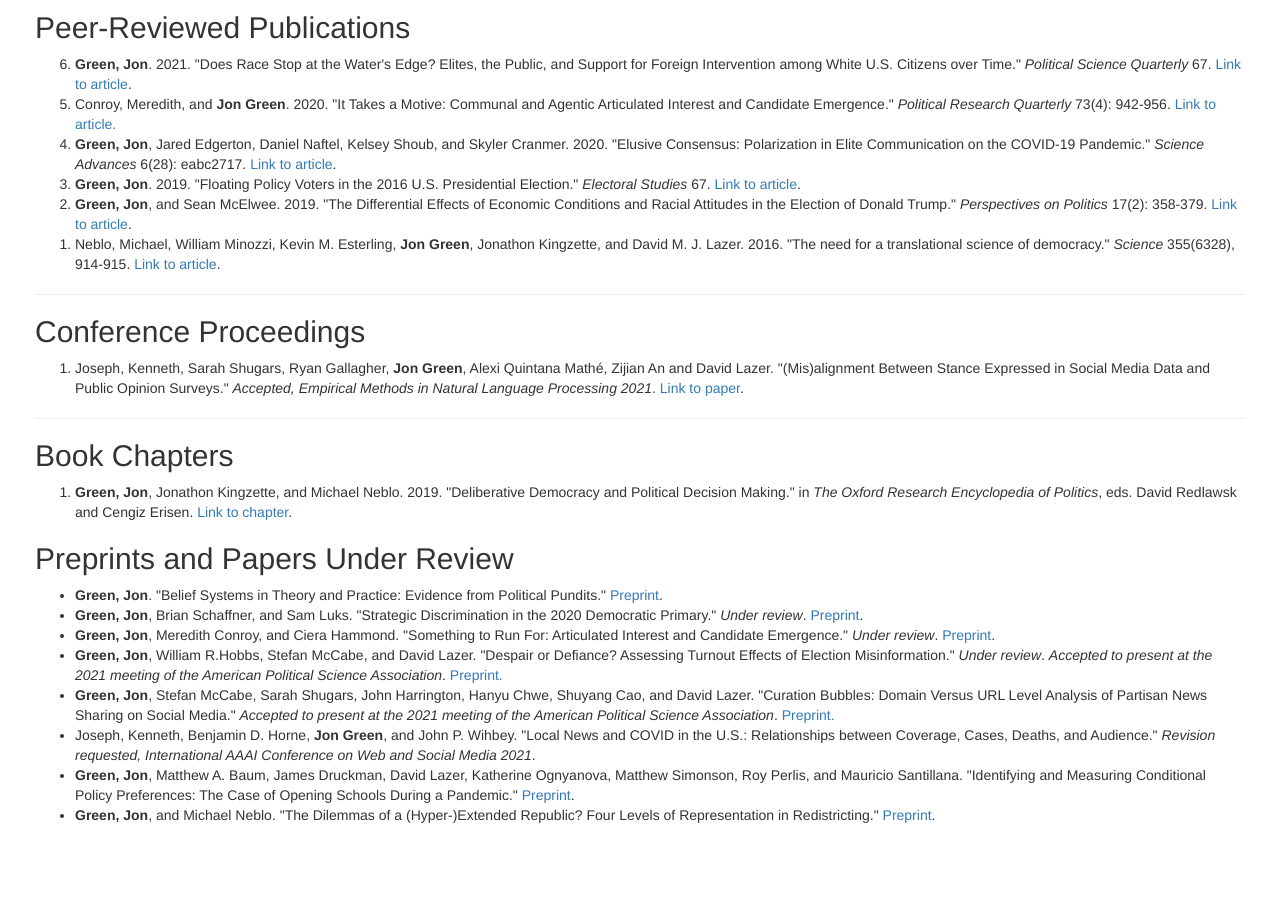
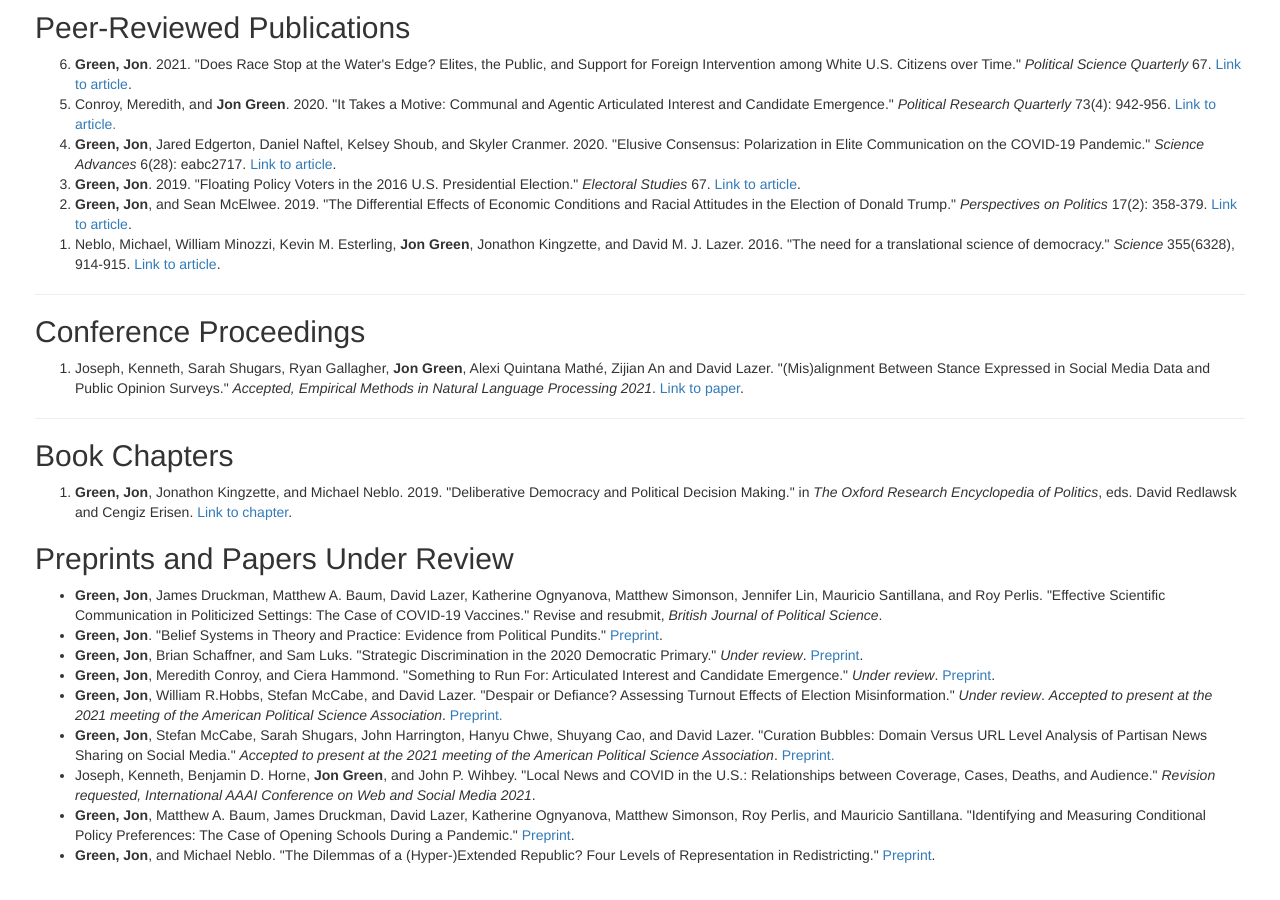
Before and after one commit to jgreen4919/jgreen4919.github.io, a Jekyll site: the page index.html, which Jekyll copies as it is, in a window 1280 px wide and 900 px high, scrolled down 631 px. Built offline with Jekyll 4.4.1, drawn with Linux system fonts in a browser that asks for light colours; before the commit the page ends 1491 px from its top, so only the background shows below that.

Commit message:
vaccine message experiment

```diff
--- a/index.html
+++ b/index.html
@@ -52,6 +52,7 @@
     </ol>
     <h2>Preprints and Papers Under Review</h2>
     <ul>
+    <li> <strong>Green, Jon</strong>, James Druckman,  Matthew A. Baum, David Lazer, Katherine Ognyanova, Matthew Simonson, Jennifer Lin, Mauricio Santillana, and Roy Perlis. "Effective Scientific Communication in Politicized Settings: The Case of COVID-19 Vaccines." Revise and resubmit, <i>British Journal of Political Science</i>.</li>
       <li> <strong>Green, Jon</strong>. "Belief Systems in Theory and Practice: Evidence from Political Pundits." <a href="https://osf.io/2cjse/">Preprint</a>.</li>
      <li> <strong>Green, Jon</strong>, Brian Schaffner, and Sam Luks. "Strategic Discrimination in the 2020 Democratic Primary." <i>Under review</i>. <a href="https://osf.io/25kew/">Preprint</a>.</li>
       <li> <strong>Green, Jon</strong>, Meredith Conroy, and Ciera Hammond. "Something to Run For: Articulated Interest and Candidate Emergence." <i>Under review</i>. <a href="https://osf.io/f34ac/">Preprint</a>.</li>
```
Also changed, not shown: 4 other files.
